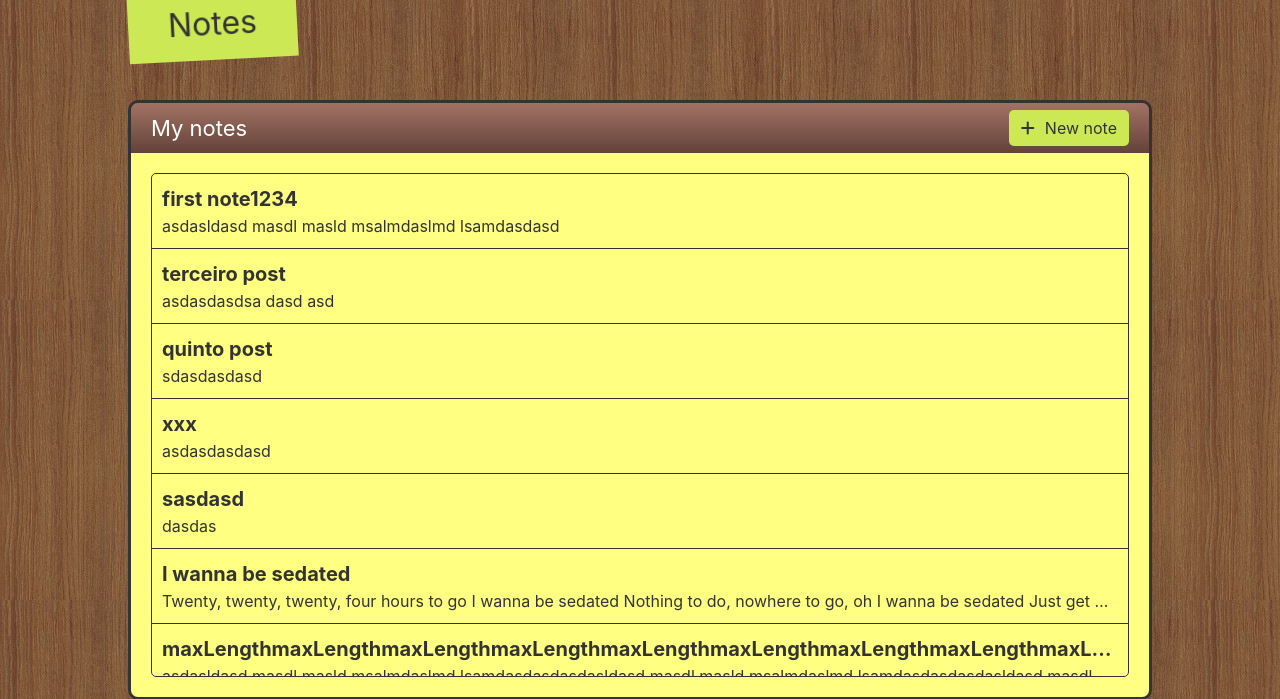
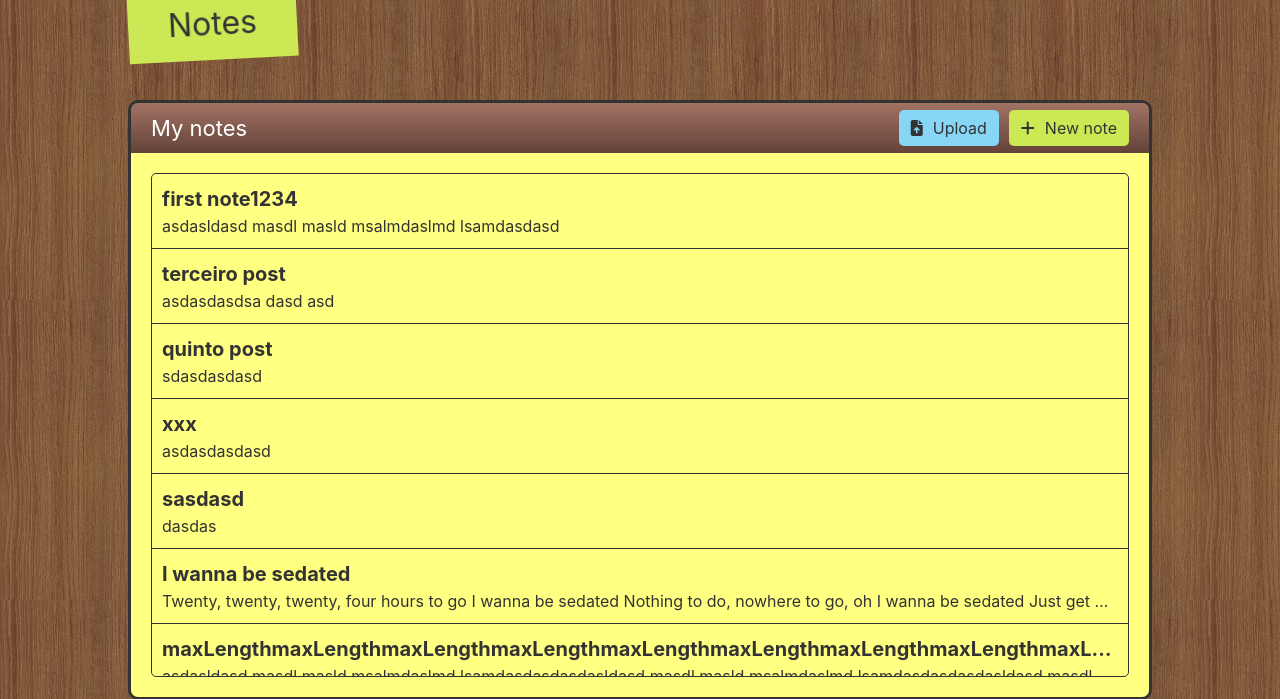
Before and after one commit to tchesa/django-notes, a Django app: page / in a window 1280 px wide. Shown: the top 699 px of the page. Run offline with Django 3.2, Linux system fonts and the light colour scheme; data comes from the database, SQL or seed files in the repository; some libraries are stand-ins or nearby versions.

Commit message:
upload & download buttons

```diff
--- a/src/static/main.css
+++ b/src/static/main.css
@@ -108,6 +108,10 @@ main {
   background-color: #FFFF81;
 }
 
+.book .book-hd .upload {
+  background-color: #87D6F5;
+}
+
 .book .book-hd .delete {
   background-color: #F49599;
 }
@@ -212,7 +216,7 @@ textarea::placeholder {
 }
 
 .book .notes-list li:hover .title {
-  width: calc(100% - 56px);
+  width: calc(100% - 82px);
 }
 
 .book .notes-list li .content {
--- a/src/templates/notes.html
+++ b/src/templates/notes.html
@@ -9,6 +9,9 @@
     <a class='new' href='/new'>
       <i class="fas fa-plus"></i><span>New note</span>
     </a>
+    <a class='upload mr' href=''>
+      <i class="fas fa-file-upload"></i><span>Upload</span>
+    </a>
   </div>
   <div class='book-bd'>
     <!-- <div class='search'>
@@ -18,10 +21,13 @@
       {% for note in notes %}
       <li>
         <div class='note-options'>
-          <a href='{{ note.id }}/edit'>
+          <a href='' title='Download'>
+            <i class="far fa-file-archive"></i>
+          </a>
+          <a href='{{ note.id }}/edit' title='Edit'>
             <i class="far fa-edit"></i>
           </a>
-          <a href='{{ note.id }}/delete'>
+          <a href='{{ note.id }}/delete' title='Delete'>
             <i class='far fa-trash-alt'></i>
           </a>
         </div>
```
